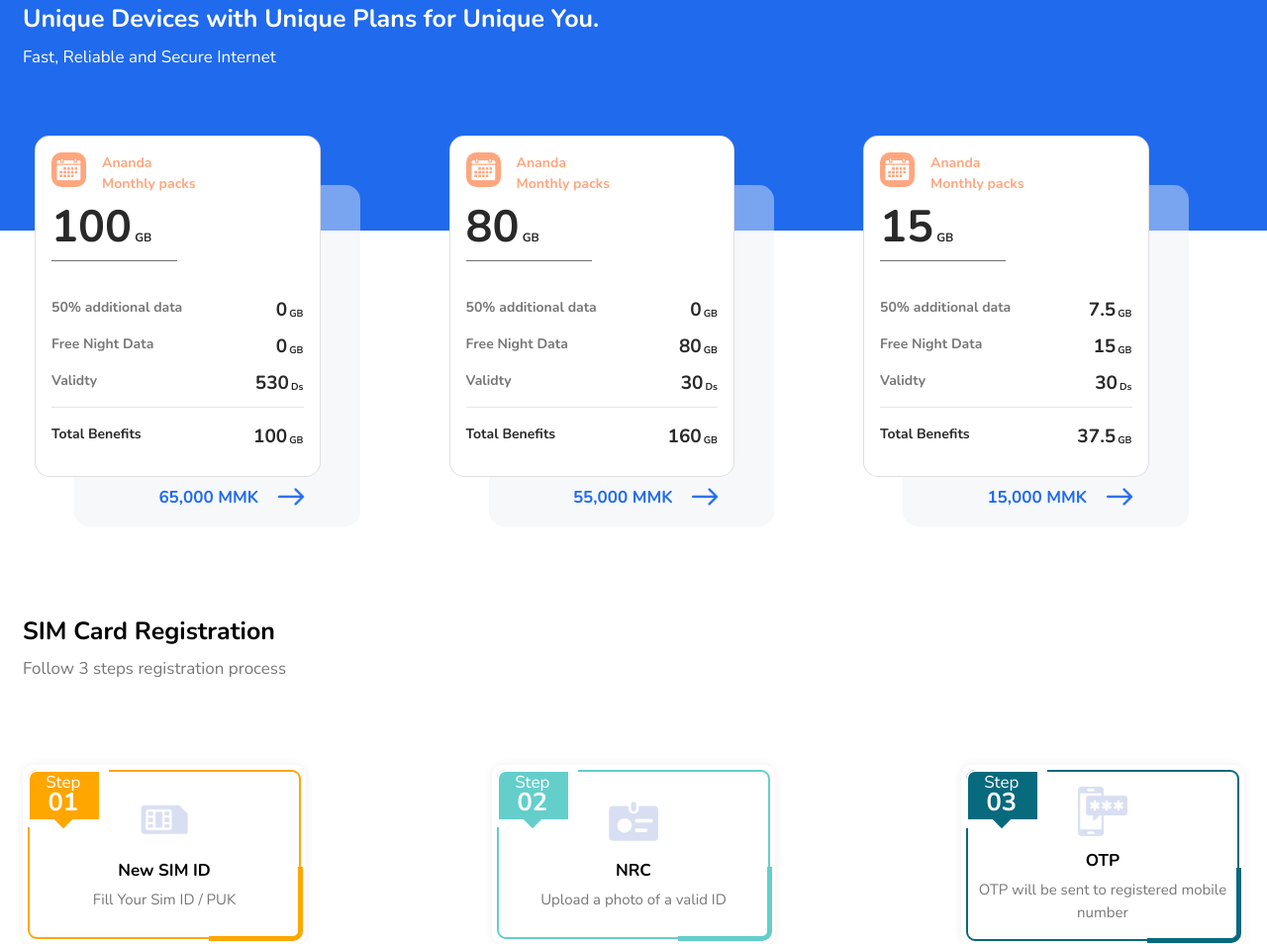
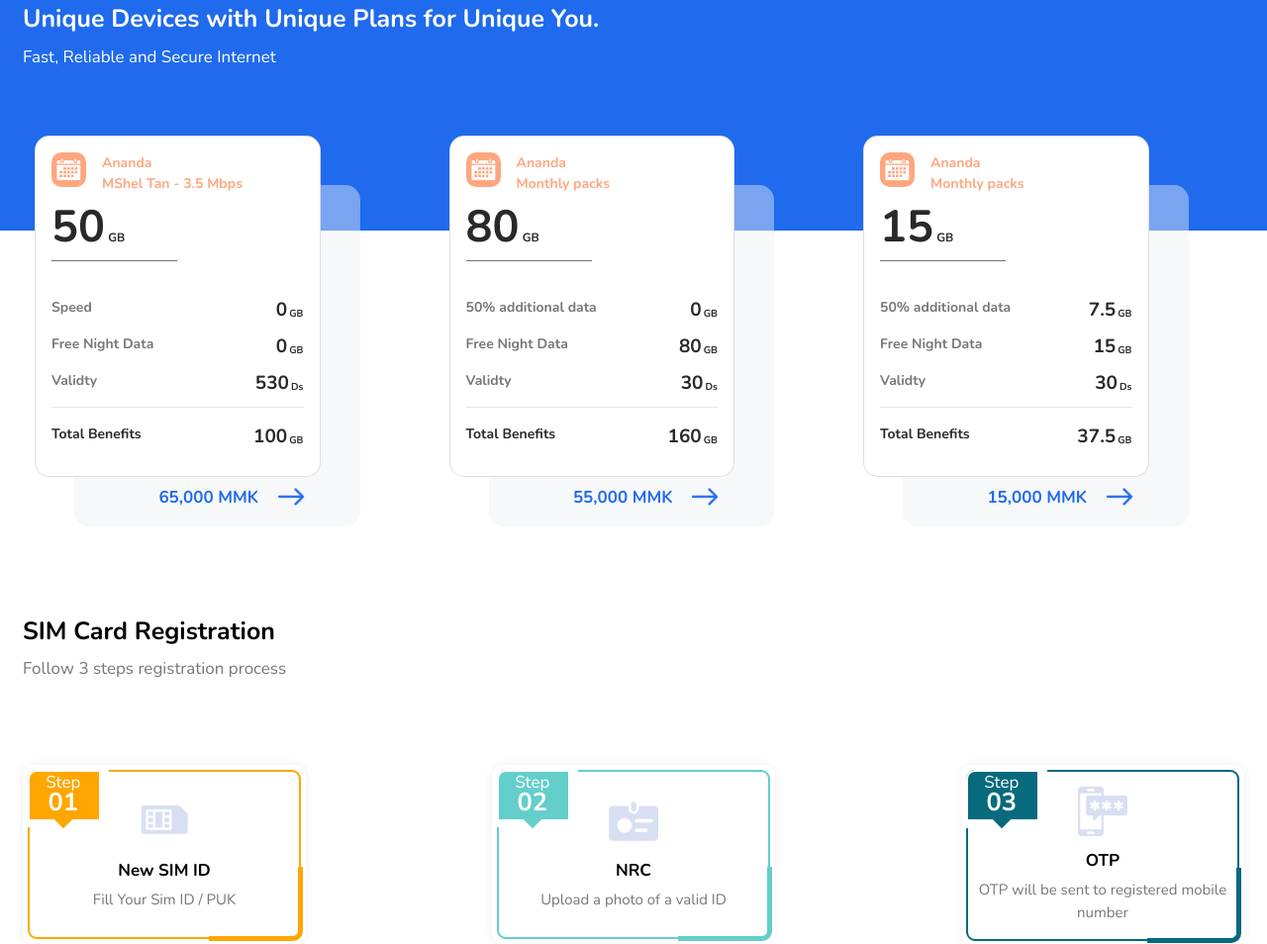
Before and after one commit to RemoteGG/remotegg.github.io, a plain HTML site: page index.html in a window 1280 px wide. Shown: the part 2525-3479 px from the top of the page at 99% size. Drawn offline with Linux system fonts and the light colour scheme.

Commit message:
ananda 02

```diff
--- a/index.html
+++ b/index.html
@@ -1772,15 +1772,15 @@
                                         <img src="images/img/calendarbg.png" class="cardImg" />
                                     </div>
                                     <div class="cardPacksTitle">
-                                        Ananda<br /> Monthly packs
+                                        Ananda<br /> MShel Tan - 3.5 Mbps
                                     </div>
                                 </div>
                                 <div class="cardPacksGB">
-                                    100<span class="small"> GB</span>
+                                    50<span class="small"> GB</span>
                                 </div>
                                 <!-- Features -->
                                 <div class="pricing-features">
-                                    <div class="feature">50% additional data<span class="featureSizeType">GB</span><span
+                                    <div class="feature">Speed<span class="featureSizeType">GB</span><span
                                             class="featureSize">0</span></div>
                                     <div class="feature">Free Night Data<span class="featureSizeType">GB</span><span
                                             class="featureSize">0</span></div>
```
